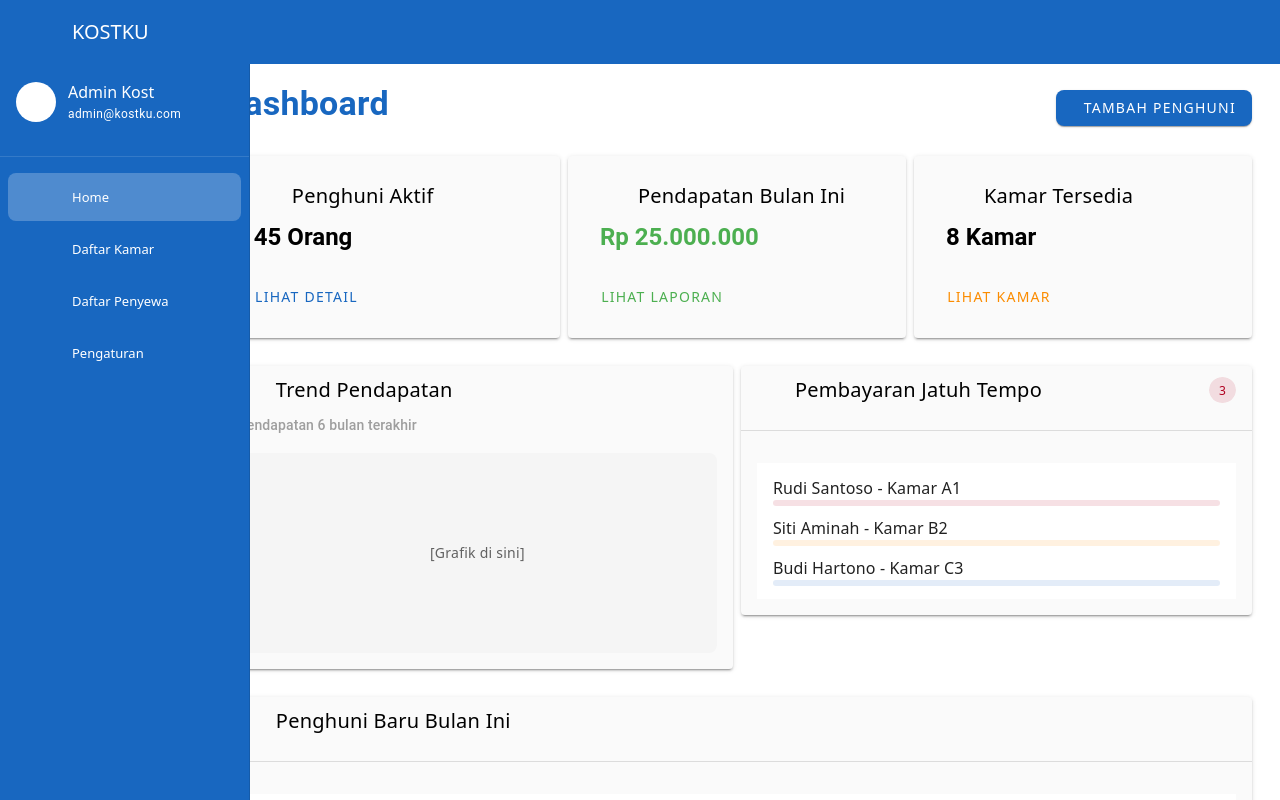
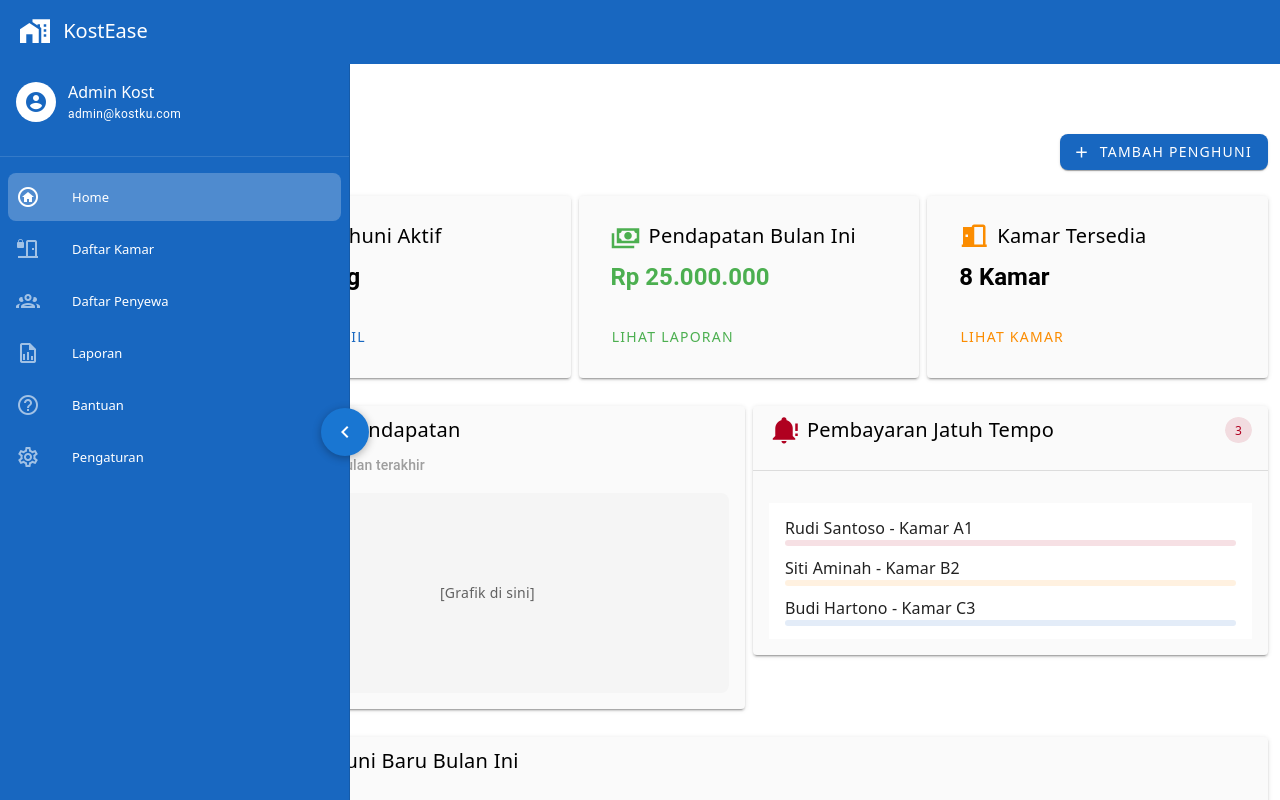
Before and after one commit to FakhrihanLuthfi/projectteam, a Vue app in the folder vue-project/: page /dashboard in a window 1280 px wide. Shown: the top 800 px of the page. Built offline with nearby package versions, Linux system fonts and the light colour scheme; sample sign-in values are in the browser's storage.

Commit message:
update dashboard

```diff
--- a/vue-project/package.json
+++ b/vue-project/package.json
@@ -14,8 +14,11 @@
     "format": "prettier --write src/"
   },
   "dependencies": {
+    "@mdi/font": "^7.4.47",
+    "chart.js": "^4.5.0",
     "crypto-browserify": "^3.12.1",
     "vue": "^3.5.18",
+    "vue-chartjs": "^5.3.2",
     "vuetify": "^3.9.5"
   },
   "devDependencies": {
--- a/vue-project/src/components/Navbar.vue
+++ b/vue-project/src/components/Navbar.vue
@@ -1,9 +1,43 @@
 <template>
-  <nav class="navbar navbar-expand-lg navbar-light bg-light shadow-sm">
+  <nav class="navbar navbar-expand-lg navbar-dark bg-primary shadow-sm px-4">
     <div class="container-fluid">
-      <a class="navbar-brand" href="#">My Kost</a>
-      <div class="d-flex" v-if="isLoggedIn">
-        <button class="btn btn-outline-primary" @click="logout">Logout</button>
+      <!-- Brand -->
+      <a class="navbar-brand d-flex align-center" href="#">
+        <v-icon class="me-2">mdi-home-city</v-icon>
+        My Kost
+      </a>
+
+      <!-- Toggle button untuk mobile -->
+      <button
+        class="navbar-toggler"
+        type="button"
+        data-bs-toggle="collapse"
+        data-bs-target="#navbarContent"
+        aria-controls="navbarContent"
+        aria-expanded="false"
+        aria-label="Toggle navigation"
+      >
+        <span class="navbar-toggler-icon"></span>
+      </button>
+
+      <!-- Menu -->
+      <div class="collapse navbar-collapse justify-content-end" id="navbarContent">
+        <div class="d-flex align-center" v-if="isLoggedIn">
+          <v-avatar size="32" class="me-2" tile>
+            <v-icon>mdi-account-circle</v-icon>
+          </v-avatar>
+          <span class="text-white me-3">Admin</span>
+          <v-btn
+            color="white"
+            variant="outlined"
+            size="small"
+            class="d-flex align-center"
+            @click="logout"
+          >
+            <v-icon class="me-1">mdi-logout</v-icon>
+            Logout
+          </v-btn>
+        </div>
       </div>
     </div>
   </nav>
@@ -12,21 +46,27 @@
 <script setup>
 import { ref } from "vue";
 import { useRouter } from "vue-router";
+import { VIcon, VAvatar, VBtn } from "vuetify/components";
 
-// ambil router
 const router = useRouter();
-
-// cek session login
 const isLoggedIn = ref(localStorage.getItem("isLoggedIn") === "true");
-
 const logout = () => {
-  // hapus session login
   localStorage.removeItem("isLoggedIn");
-
-  // update state supaya button hilang
   isLoggedIn.value = false;
-
-  // redirect ke login page
   router.push({ name: "Login" });
 };
 </script>
+
+<style scoped>
+.navbar-brand {
+  font-weight: bold;
+  font-size: 1.25rem;
+}
+.v-btn {
+  transition: all 0.2s;
+}
+.v-btn:hover {
+  background-color: rgba(255, 255, 255, 0.2);
+  color: #fff;
+}
+</style>
--- a/vue-project/src/components/Sidebar.vue
+++ b/vue-project/src/components/Sidebar.vue
@@ -1,24 +1,25 @@
 <template>
   <v-app>
-    <!-- App Bar -->
     <v-app-bar color="primary" dark app flat>
-      <v-app-bar-nav-icon @click="drawer = !drawer" />
-      <v-toolbar-title>KOSTKU</v-toolbar-title>
+      <v-toolbar-title class="d-flex align-center">
+      <v-icon class="me-2">mdi-home-city</v-icon>
+      KostEase
+    </v-toolbar-title>
     </v-app-bar>
 
-    <!-- Sidebar tanpa app supaya tidak ada space -->
     <v-navigation-drawer
       v-model="drawer"
       color="primary"
       dark
       :permanent="!isMobile"
       :temporary="isMobile"
-      width="250"
+      width="350"
+      class="sidebar"
     >
-      <!-- User Info -->
+      <!-- Profil Admin -->
       <div class="pa-4 d-flex align-center">
         <v-avatar color="white" size="40">
-          <v-icon color="primary">mdi-account</v-icon>
+          <v-icon color="primary">mdi-account-circle</v-icon>
         </v-avatar>
         <div class="ml-3">
           <div class="font-weight-medium">Admin Kost</div>
@@ -28,7 +29,7 @@
 
       <v-divider class="mb-2"></v-divider>
 
-      <!-- Menu List -->
+      <!-- Menu Items -->
       <v-list dense nav>
         <v-list-item
           v-for="item in menuItems"
@@ -41,6 +42,16 @@
           class="rounded-lg mb-1"
         />
       </v-list>
+
+      <!-- Toggle Button -->
+      <v-btn
+        icon
+        class="sidebar-toggle"
+        @click="drawer = !drawer"
+        :class="{ rotated: !drawer }"
+      >
+        <v-icon>mdi-chevron-left</v-icon>
+      </v-btn>
     </v-navigation-drawer>
   </v-app>
 </template>
@@ -55,11 +66,14 @@ const activeMenu = ref("home")
 const { mdAndDown } = useDisplay()
 const isMobile = computed(() => mdAndDown.value)
 
+// Menu dengan icon yang lebih menarik
 const menuItems = [
-  { title: "Home", value: "home", icon: "mdi-home" },
-  { title: "Daftar Kamar", value: "rooms", icon: "mdi-door" },
-  { title: "Daftar Penyewa", value: "tenants", icon: "mdi-account-multiple" },
-  { title: "Pengaturan", value: "settings", icon: "mdi-cog" },
+  { title: "Home", value: "home", icon: "mdi-home-circle-outline" },
+  { title: "Daftar Kamar", value: "rooms", icon: "mdi-door-closed-lock" },
+  { title: "Daftar Penyewa", value: "tenants", icon: "mdi-account-group-outline" },
+  { title: "Laporan", value: "reports", icon: "mdi-file-chart-outline" },
+  { title: "Bantuan", value: "help", icon: "mdi-help-circle-outline" },
+   { title: "Pengaturan", value: "settings", icon: "mdi-cog-outline" },
 ]
 
 function selectMenu(value) {
@@ -69,12 +83,30 @@ function selectMenu(value) {
 </script>
 
 <style scoped>
-.v-list-item {
-  cursor: pointer;
-  transition: background-color 0.2s;
+.sidebar {
+  position: relative;
 }
 
-.v-list-item:hover {
-  background-color: rgba(255, 255, 255, 0.1);
+/* Toggle Button */
+.sidebar-toggle {
+  position: absolute;
+  top: 50%;
+  right: -20px; /* geser keluar sidebar */
+  transform: translateY(-50%);
+  background-color: #1976d2;
+  color: white;
+  border-radius: 50%;
+  box-shadow: 0 2px 8px rgba(0,0,0,0.3);
+  transition: transform 0.3s ease;
+}
+
+/* Rotasi panah saat drawer tertutup */
+.sidebar-toggle.rotated {
+  transform: translateY(-50%) rotate(180deg);
+}
+
+.sidebar-toggle:hover {
+  background-color: #115293;
+  transform: translateY(-50%) scale(1.1);
 }
 </style>
--- a/vue-project/src/main.js
+++ b/vue-project/src/main.js
@@ -3,7 +3,10 @@ import App from './App.vue'
 import vuetify from './plugins/vuetify'
 import router from './route/route'
 
-createApp(App)
-  .use(vuetify)
-  .use(router)
-  .mount('#app')
+// Import Material Design Icons
+import '@mdi/font/css/materialdesignicons.css'
+
+const app = createApp(App)
+app.use(vuetify)
+app.use(router)
+app.mount('#app')
--- a/vue-project/src/views/Dashboard.vue
+++ b/vue-project/src/views/Dashboard.vue
@@ -1,12 +1,27 @@
 <template>
-  <v-container fluid class="pl-0">
-    <!-- Header -->
-    <div class="d-flex justify-space-between align-center text-center mb-6">
-      <h1 class="text-h4 font-weight-bold text-primary">Dashboard</h1>
-      <v-btn color="primary" prepend-icon="mdi-plus" rounded="lg" elevation="1" class="pl-1">
+  <v-app>
+    <!-- App Bar -->
+    <v-app-bar color="primary" dark app flat>
+      <v-toolbar-title>KOSTKU</v-toolbar-title>
+    </v-app-bar>
+
+    <v-main>
+      <v-container fluid class="pa-0">
+        <!-- Header & Action Button -->
+        <div class="d-flex justify-space-between align-center mb-6">
+          <h1 class="text-h4 font-weight-bold text-primary m-0">Home</h1>
+          <v-btn
+            color="primary"
+            prepend-icon="mdi-plus"
+            rounded="lg"
+            elevation="1"
+            class="px-4"
+          >
             Tambah Penghuni
           </v-btn>
         </div>
+
+        <!-- Statistik Cards -->
         <v-row dense>
           <!-- Penghuni Aktif -->
           <v-col cols="12" md="4">
@@ -21,7 +36,7 @@
                   <v-icon color="primary" class="mr-2">mdi-account-multiple</v-icon>
                   <span class="font-weight-medium">Penghuni Aktif</span>
                 </v-card-title>
-            <v-card-text class="text-h5 font-weight-bold"> 45 Orang </v-card-text>
+                <v-card-text class="text-h5 font-weight-bold">45 Orang</v-card-text>
                 <v-card-actions>
                   <v-btn text small color="primary">Lihat Detail</v-btn>
                 </v-card-actions>
@@ -42,7 +57,7 @@
                   <v-icon color="success" class="mr-2">mdi-cash-multiple</v-icon>
                   <span class="font-weight-medium">Pendapatan Bulan Ini</span>
                 </v-card-title>
-            <v-card-text class="text-h5 font-weight-bold text-success"> Rp 25.000.000 </v-card-text>
+                <v-card-text class="text-h5 font-weight-bold text-success">Rp 25.000.000</v-card-text>
                 <v-card-actions>
                   <v-btn text small color="success">Lihat Laporan</v-btn>
                 </v-card-actions>
@@ -63,9 +78,7 @@
                   <v-icon color="warning" class="mr-2">mdi-door-open</v-icon>
                   <span class="font-weight-medium">Kamar Tersedia</span>
                 </v-card-title>
-            <v-card-text class="text-h5 font-weight-bold text-warning-darken-2">
-              8 Kamar
-            </v-card-text>
+                <v-card-text class="text-h5 font-weight-bold text-warning-darken-2">8 Kamar</v-card-text>
                 <v-card-actions>
                   <v-btn text small color="warning">Lihat Kamar</v-btn>
                 </v-card-actions>
@@ -74,6 +87,7 @@
           </v-col>
         </v-row>
 
+        <!-- Grafik & Reminder -->
         <v-row dense class="mt-6">
           <!-- Grafik Pendapatan -->
           <v-col cols="12" md="6">
@@ -85,8 +99,8 @@
               <v-card-text>
                 <p class="text-subtitle-2 text-grey">Pendapatan 6 bulan terakhir</p>
                 <div
-              class="bg-grey-lighten-4 rounded-lg"
-              style="height: 200px; display: flex; align-items: center; justify-content: center"
+                  class="bg-grey-lighten-4 rounded-lg d-flex align-center justify-center"
+                  style="height: 200px;"
                 >
                   <span class="text-grey-darken-2">[Grafik di sini]</span>
                 </div>
@@ -157,9 +171,12 @@
           </v-col>
         </v-row>
       </v-container>
+    </v-main>
+  </v-app>
 </template>
 
-<script setup></script>
+<script setup>
+</script>
 
 <style scoped>
 .transition-swing {
```
Also changed, not shown: 1 other file (tests, documents, lock files or other folders). Lines whose indentation alone changed are shown as unchanged.
